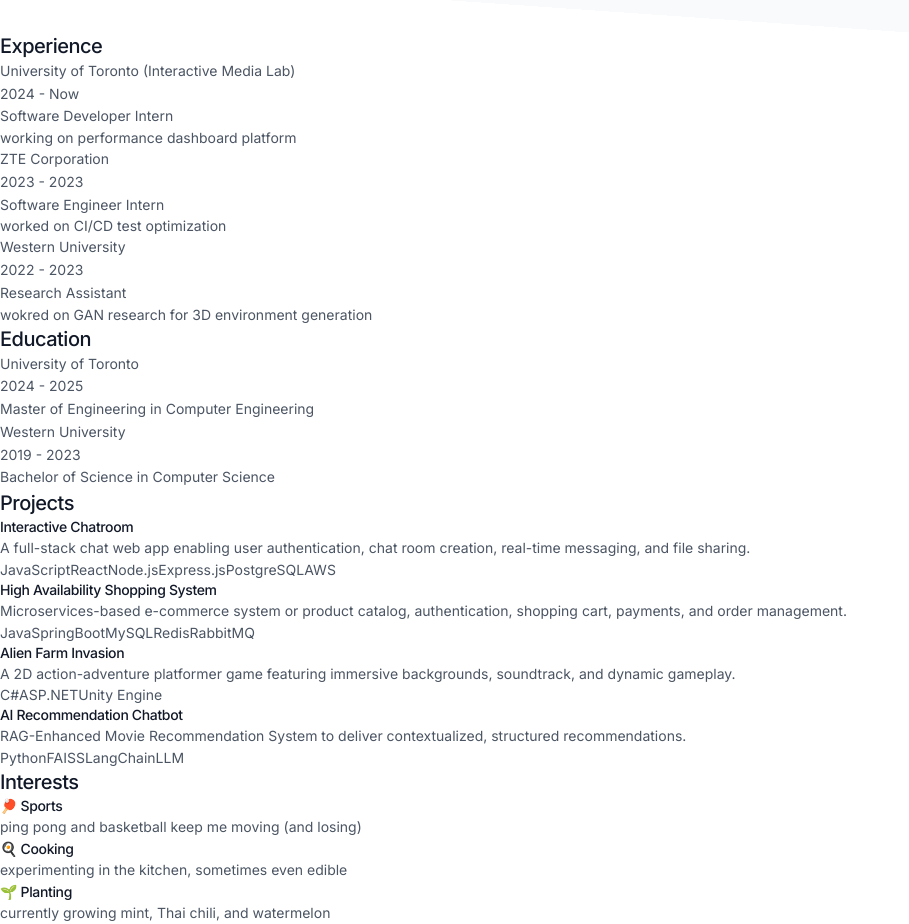
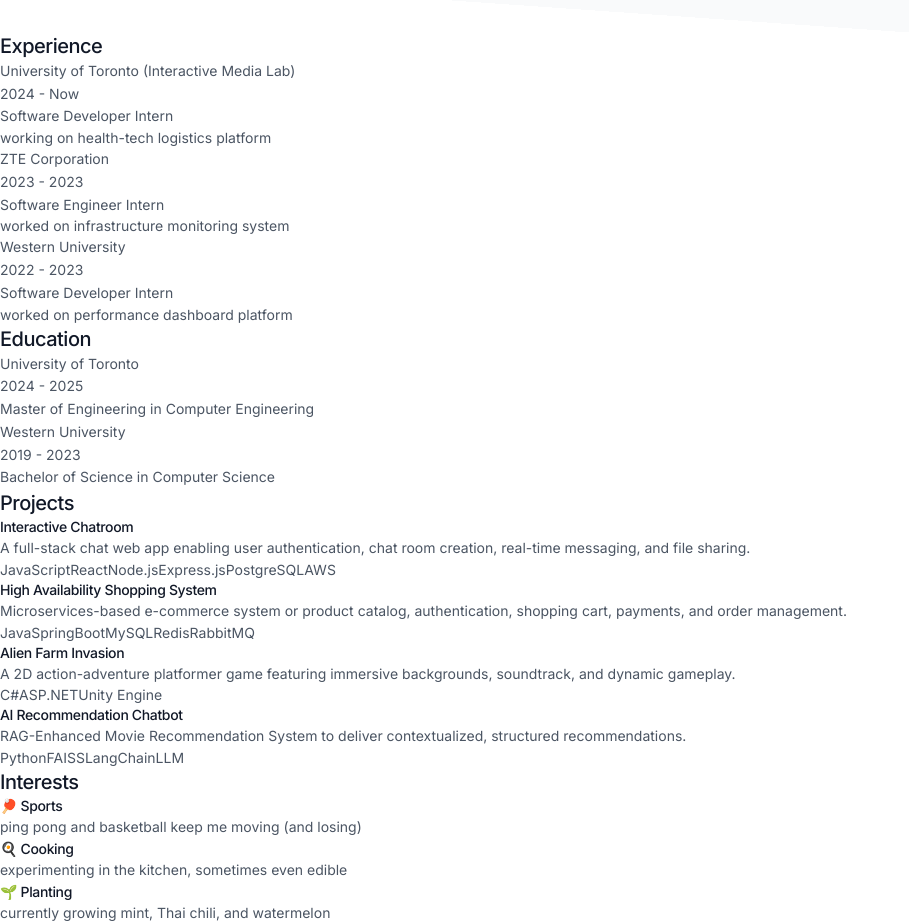
Before and after one commit to jasonxiexy/portfolio-web, a React (Vite) app: page / in a window 1280 px wide. Shown: the part 6780-7704 px from the top of the page, without its empty margins (0-909 px from the left). Built offline with nearby package versions, Linux system fonts and the light colour scheme.

Commit message:
update experiences

```diff
--- a/src/data/sections.tsx
+++ b/src/data/sections.tsx
@@ -67,21 +67,21 @@
             company: "University of Toronto (Interactive Media Lab)",
             date: "2024 - Now",
             title: "Software Developer Intern",
-            description: ["working on performance dashboard platform"],
+            description: ["working on health-tech logistics platform"],
             dotColor: "bg-blue-500"
           },
           {
             company: "ZTE Corporation",
             date: "2023 - 2023",
             title: "Software Engineer Intern",
-            description: ["worked on CI/CD test optimization"],
+            description: ["worked on infrastructure monitoring system"],
             dotColor: "bg-indigo-500"
           },
           {
             company: "Western University",
             date: "2022 - 2023",
-            title: "Research Assistant",
-            description: ["wokred on GAN research for 3D environment generation"],
+            title: "Software Developer Intern",
+            description: ["worked on performance dashboard platform"],
             dotColor: "bg-purple-500"
           }
         ].map((item) => (
```
